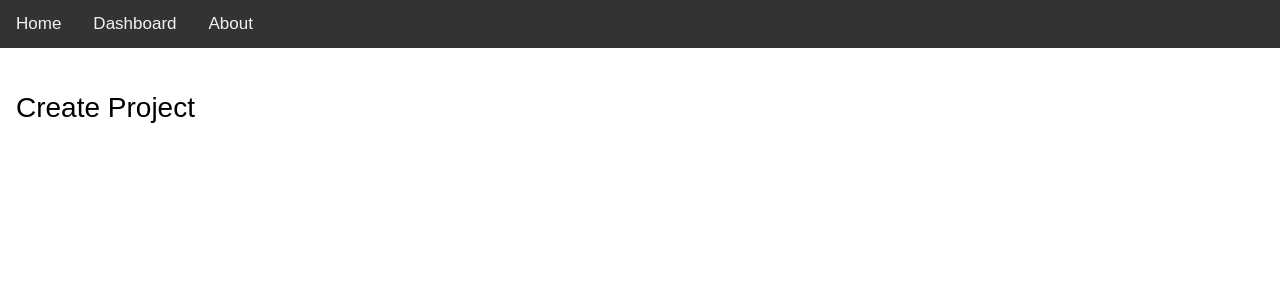
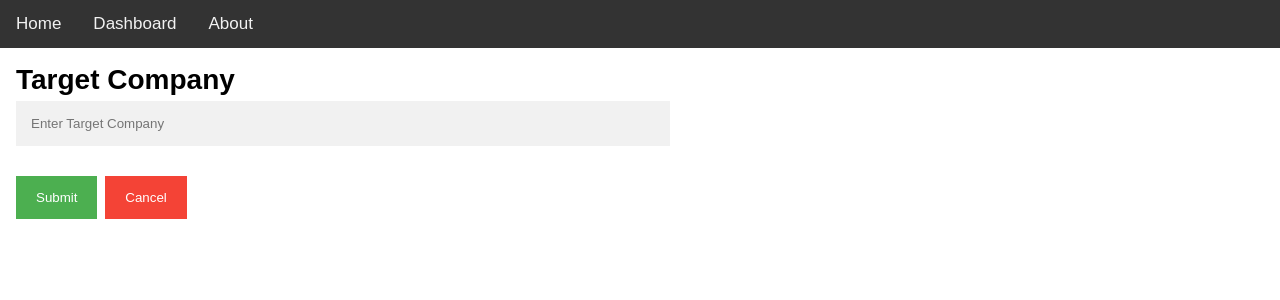
Before and after one commit to brettilette/seniorproject, a Flask app: page /createProject.html in a window 1280 px wide. Shown: the part 238-538 px from the top of the page. Run offline with Flask 2, Linux system fonts and the light colour scheme.

Commit message:
layout change, login bypass, create project html

```diff
--- a/webstuff/templates/createProject.html
+++ b/webstuff/templates/createProject.html
@@ -54,6 +54,35 @@ body {
 .sticky + .content {
   padding-top: 60px;
 }
+input[type=text] {
+    width: 50%;
+    padding: 15px;
+    margin: 5px 0 22px 0;
+    display: inline-block;
+    border: none;
+    background: #f1f1f1;
+}
+input[type=text]:focus {
+    background-color: #ddd;
+    outline: none;
+}
+
+button {
+    background-color: #4CAF50;
+    color: white;
+    padding: 14px 20px;
+    margin: 8px 0;
+    border: none;
+    cursor: pointer;
+    width: auto;
+}
+button:hover {opacity: 0.8;}
+
+
+.cancelbtn {
+    width: auto;
+    background-color: #f44336;
+}
 </style>
 </head>
 <body>
@@ -71,8 +100,12 @@ body {
 </div>
 
 <div class="content">
-<p>Create Project</p>
+<label for="target"><b>Target Company</b></label>
+<br><input type="text" placeholder="Enter Target Company" name="target" required></br>
+<button type="submit">Submit</button>
+<button type="button" class="cancelbtn">Cancel</button>
 </div>
+
 
 <script>
 window.onscroll = function() {myFunction()};
--- a/webstuff/templates/mainPage.html
+++ b/webstuff/templates/mainPage.html
@@ -90,8 +90,8 @@ body {
 </div>
 
 <div class="content">
+<a href="#" onclick="createProjectLoc()"><p><center><button class="button">Create Project</button></center></p></a>
 <a href="#" onclick="viewProjectLoc()"><p><center><button class="button">View Project</button></center></p></a>
-<a href="#" onclick="createProjectLoc()"><p><center><button class="button">Create Project</button></center></p></a>
 <a href="#" onclick="editProjectLoc()"><p><center><button class="button">Edit Project</button></center></p></a>
 <p>Test Text</p>
 <p>Test Text</p>
```
Also changed, not shown: webstuff/templates/login.html (+6 -2 lines).
